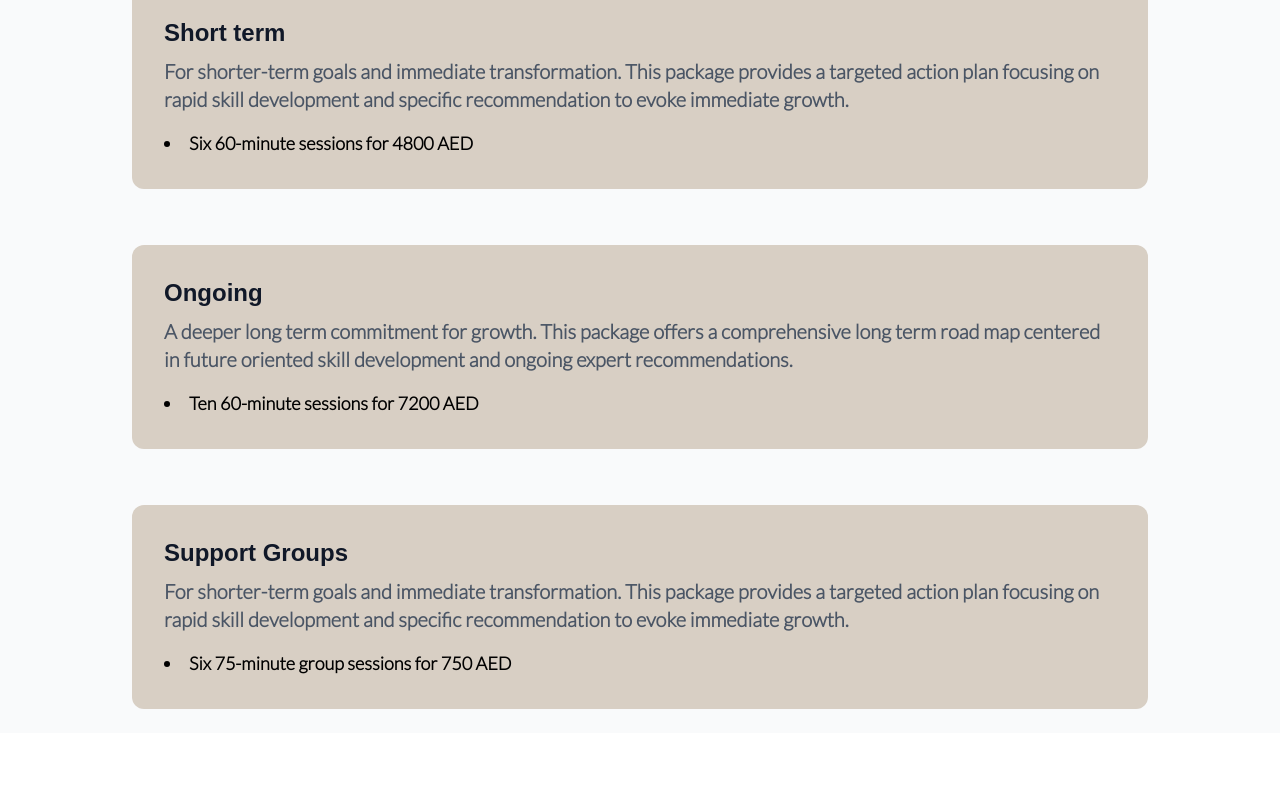
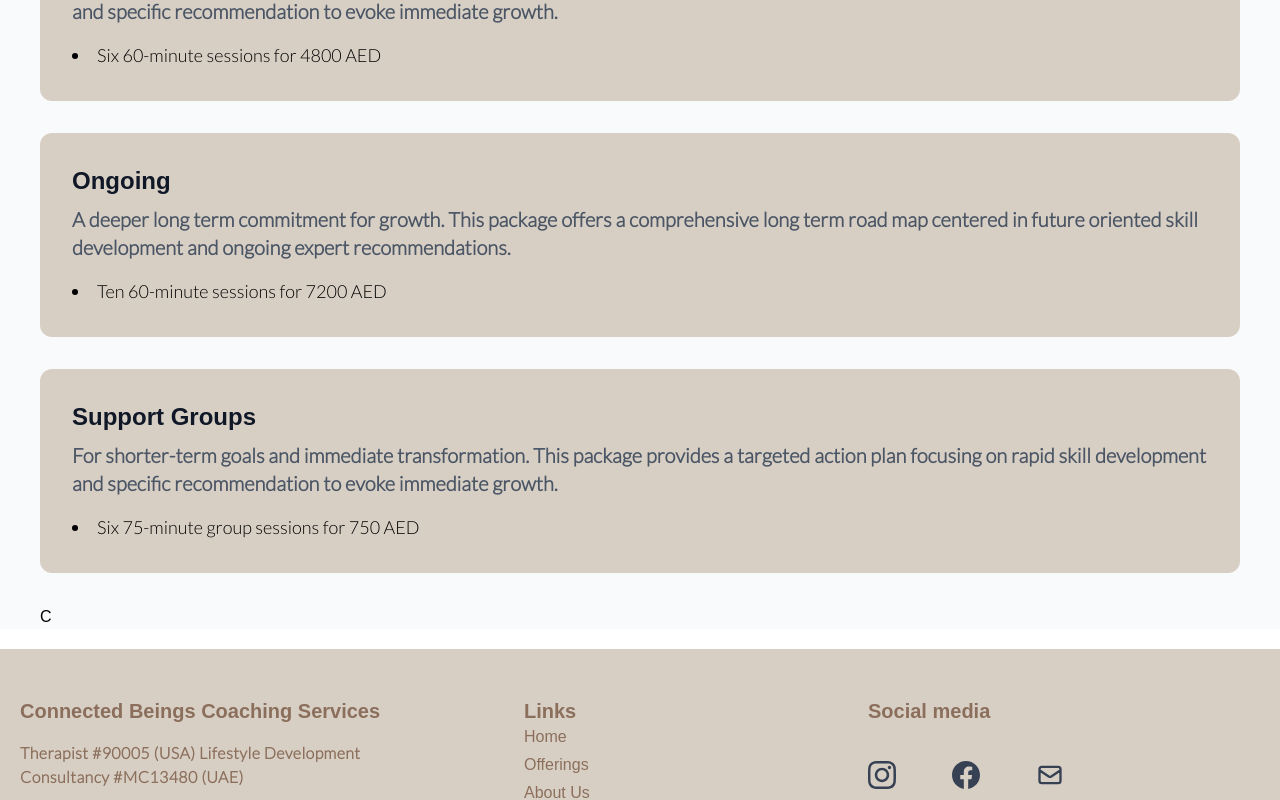
Before and after one commit to wpradere/fisioterap-web, a Next.js app: page /packages in a window 1280 px wide. Shown: the part 640-1440 px from the top of the page. Built offline with nearby package versions, Linux system fonts and the light colour scheme; a web font is replaced by a local one.

Commit message:
se modifica el nav y se acomoda algunos modulos

```diff
--- a/src/app/packages/page.tsx
+++ b/src/app/packages/page.tsx
@@ -31,15 +31,15 @@ export default function Packages() {
 
   return (
     <section className="bg-gray-50">
-      <div className="px-5">
+      <div className="md:px-5">
         <h2 className="text-4xl md:text-5xl font-bold text-gray-900 text-center mb-12 mt-16">
           {t("packages.title")}
         </h2>
-        <div className="grid md:grid-rows-3 gap-8 justify-center m-28">
+        <div className="grid md:grid-rows-3 gap-8 justify-center m-5  mb:m-28">
           {packages.map((pkg, index) => (
             <div
               key={index}
-              className="p-8 rounded-xl hover:-translate-y-2 hover:shadow-xl transition-all bg-sand mb-6"
+              className="p-4 rounded-xl hover:-translate-y-2 hover:shadow-xl transition-all bg-sand mb-03.6 md:p-8"
             >
               <h3 className="text-2xl font-semibold text-gray-900 mb-2">
                 {t(pkg.titleKey)}
@@ -47,11 +47,11 @@ export default function Packages() {
               <p className="text-gray-600 mb-4 font-button font-bold text-xl">
                 {t(pkg.descriptionKey)}
               </p>
-              <ul className="list-disc list-inside space-y-1 text-lg font-button font-bold">
+              <ul className="list-disc list-inside space-y-1 text-lg font-button ">
                 <li>{t(pkg.priceKey)}</li>
               </ul>
             </div>
-          ))}
+          ))}C
         </div>
       </div>
     </section>
--- a/src/app/page.tsx
+++ b/src/app/page.tsx
@@ -30,8 +30,8 @@ export default function Home() {
                 {t("home.intro2")}
               </p>
               <div className="flex flex-col sm:flex-row gap-4 font-light">
-                <Link href={"contact"}>
-                  <div className="inline-flex   items-center justify-center gap-2 px-6 py-3.5 bg-linear-to-r from-brown to-brown text-white font-semibold rounded-lg hover:shadow-lg hover:-translate-y-0.5 transition-all   font-button">
+                <Link href={"contact"} className="w-full sm:w-auto">
+                  <div className="inline-flex w-full items-center justify-center gap-2 px-6 py-3.5 bg-linear-to-r from-brown to-brown text-white font-semibold rounded-lg hover:shadow-lg hover:-translate-y-0.5 transition-all font-button">
                     <Video size={20} />
                     {t("home.scheduleZoom")}
                   </div>
@@ -40,7 +40,7 @@ export default function Home() {
                   href={`https://wa.me/${whatsappNumber}`}
                   target="_blank"
                   rel="noopener noreferrer"
-                  className="inline-flex items-center justify-center gap-2 px-6 py-3.5 bg-warm-write text-gray-900 font-semibold rounded-lg border-2 border-gray-300 hover:border-teal-600 hover:text-teal-600 hover:shadow-md transition-all  font-button"
+                  className="inline-flex w-full sm:w-auto items-center justify-center gap-2 px-6 py-3.5 bg-warm-write text-gray-900 font-semibold rounded-lg border-2 border-gray-300 hover:border-teal-600 hover:text-teal-600 hover:shadow-md transition-all font-button"
                 >
                   <MessageCircle size={20} />
                   {t("home.whatsapp")}
@@ -51,7 +51,7 @@ export default function Home() {
               <div className="relative aspect-4/3 bg-linear-to-br from-sand to-sand rounded-xl overflow-hidden">
                 <Image
                   fill
-                  src="/img2.png"
+                  src="/imgp.png"
                   alt="Fisioterapia profesional"
                   className="object-cover"
                 />
--- a/src/app/services/page.tsx
+++ b/src/app/services/page.tsx
@@ -73,12 +73,12 @@ export default function Offerings() {
 
   return (
     <div>
-      <section className="py-20 bg-white">
+      <section className="py-20 bg-white min-h-screen">
         <div className="max-w-8xl mx-auto px-8">
           <h2 className="text-4xl md:text-5xl font-bold text-gray-900 text-center mb-12">
             {t("services.title")}
           </h2>
-          <div className="grid md:grid-cols-2 gap-8 m-36">
+          <div className="grid md:grid-cols-2 gap-8 m-2 md:m-36">
             {services.map((service, index) => (
               <div
                 key={index}
--- a/src/context/LanguageContext.tsx
+++ b/src/context/LanguageContext.tsx
@@ -22,7 +22,7 @@ const translations: Record<Language, Record<string, string>> = {
     "nav.products": "Products",
     "nav.qa": "Q&A",
     "nav.contact": "Contact",
-    "nav.services": "Services",
+    "nav.services": "Offerings",
 
     // Home
     "home.tagline": "A space for connection and growth.",
```
Also changed, not shown: 1 other file (tests, documents, lock files or other folders).
